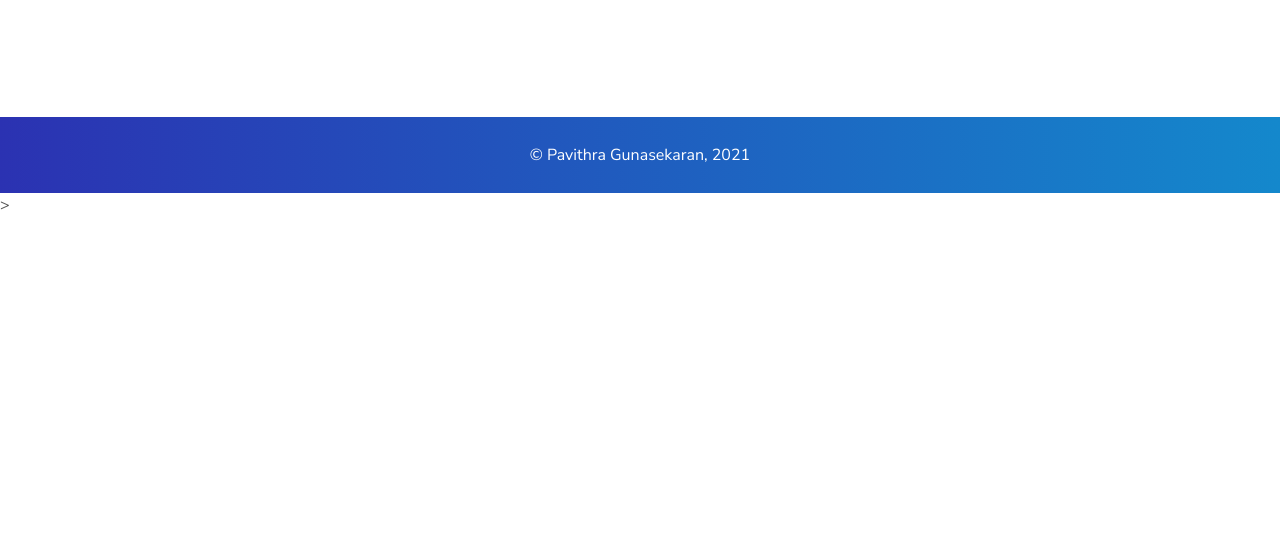
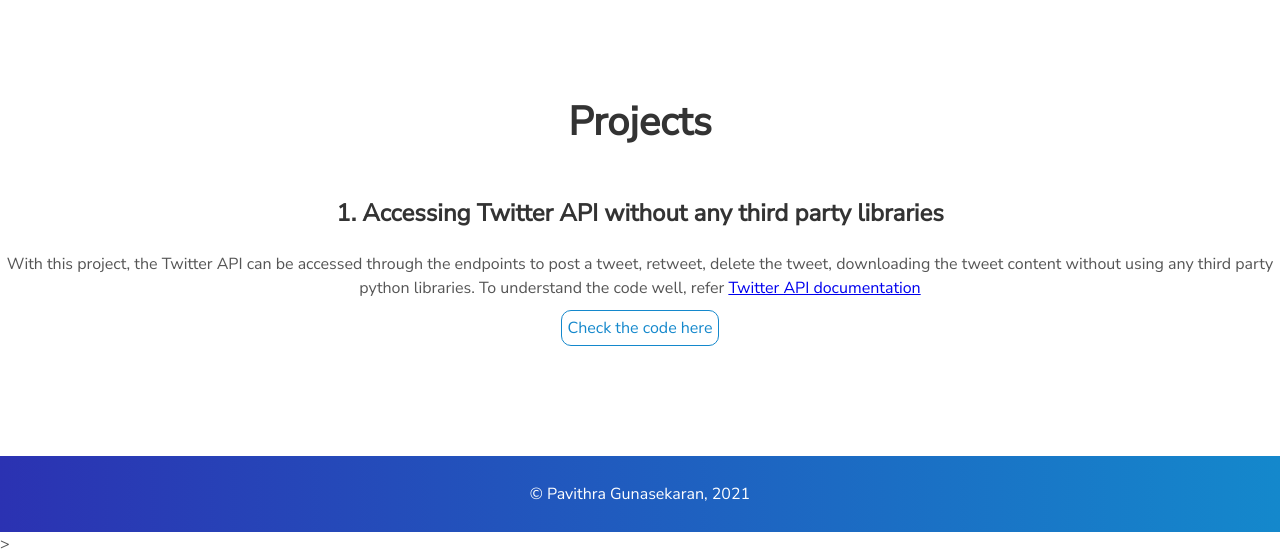
Before and after one commit to PavithraGunasekaran/PavithraGunasekaran.github.io, a plain HTML site: page index.html in a window 1280 px wide. Shown: the part 2189-2745 px from the top of the page. Before the commit the page ends 2406 px from the top, so only its background shows below. Drawn offline with nearby package versions, Linux system fonts and the light colour scheme.

Commit message:
Added Projects page. Added Twitter API project

```diff
--- a/index.html
+++ b/index.html
@@ -62,6 +62,7 @@
         <div class="header-links">
           <a class="link" href="#about" data-scroll>About Me</a>
           <a class="link" href="#certifications" data-scroll>Certifications</a>
+          <a class="link" href="#projects" data-scroll>Projects</a>
         </div>
       </div>
       <a class="down" href="#about" data-scroll
@@ -116,7 +117,7 @@
       </div>
     </section>
 
-    <!-- Projects Section -->
+    <!-- Certification Section -->
     <section id="certifications">
       <div class="user-details">
         <h1>Certifications</h1>
@@ -160,8 +161,27 @@
         </div>
       </div>
 
+    </section>
 
+
+    <!-- Projects Section -->
+    <section id="projects">
+      <div class="projects"  style="text-align: center;">
+        <h1>Projects</h1>
+      </div>
+      <div class="twitter-api-project" style="text-align: center;">
+        <h3> 1. Accessing Twitter API without any third party libraries</h3>
+        <p>
+         With this project, the Twitter API can be accessed through the endpoints to post a tweet, retweet,
+         delete the tweet, downloading the tweet content without using any third party python libraries.
+         To understand the code well, refer <a href ="https://developer.twitter.com/en/docs">Twitter API documentation </a>
+         <br>
+         <a class="project-link"
+         href = "https://github.com/PavithraGunasekaran/TwitterAPIOperations">Check the code here</a>
+        </p>
+      </div>
     </section>
+
 
     <footer class="footer">
       <p>&copy; Pavithra Gunasekaran, 2021</p>
```
